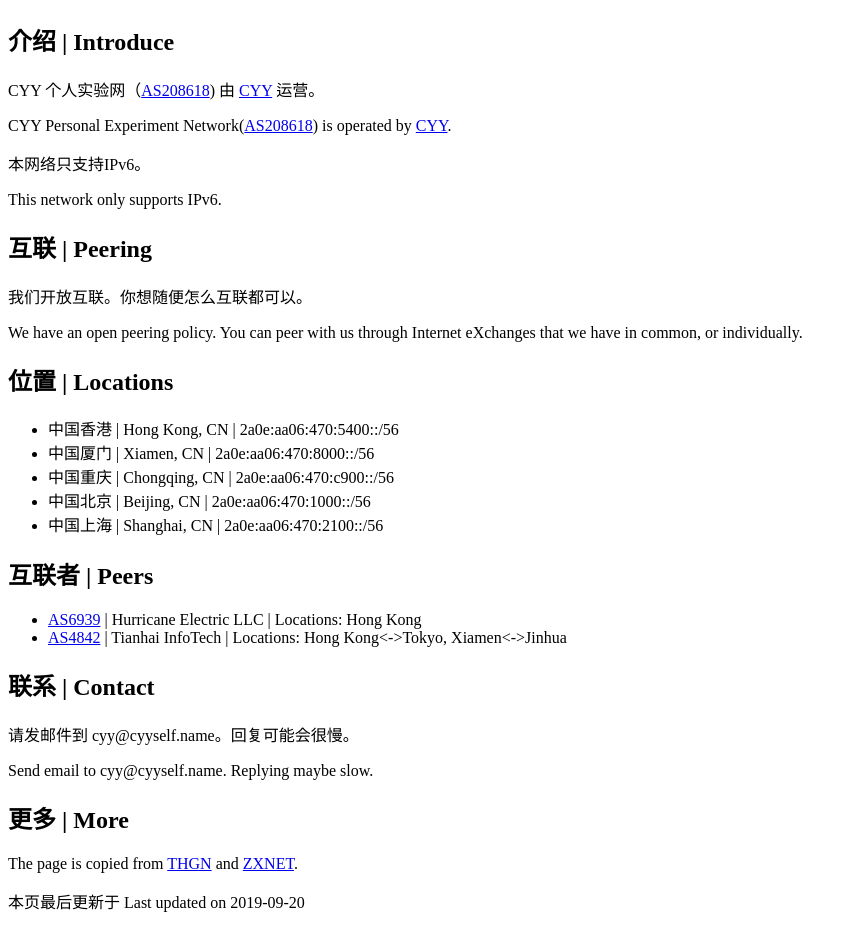
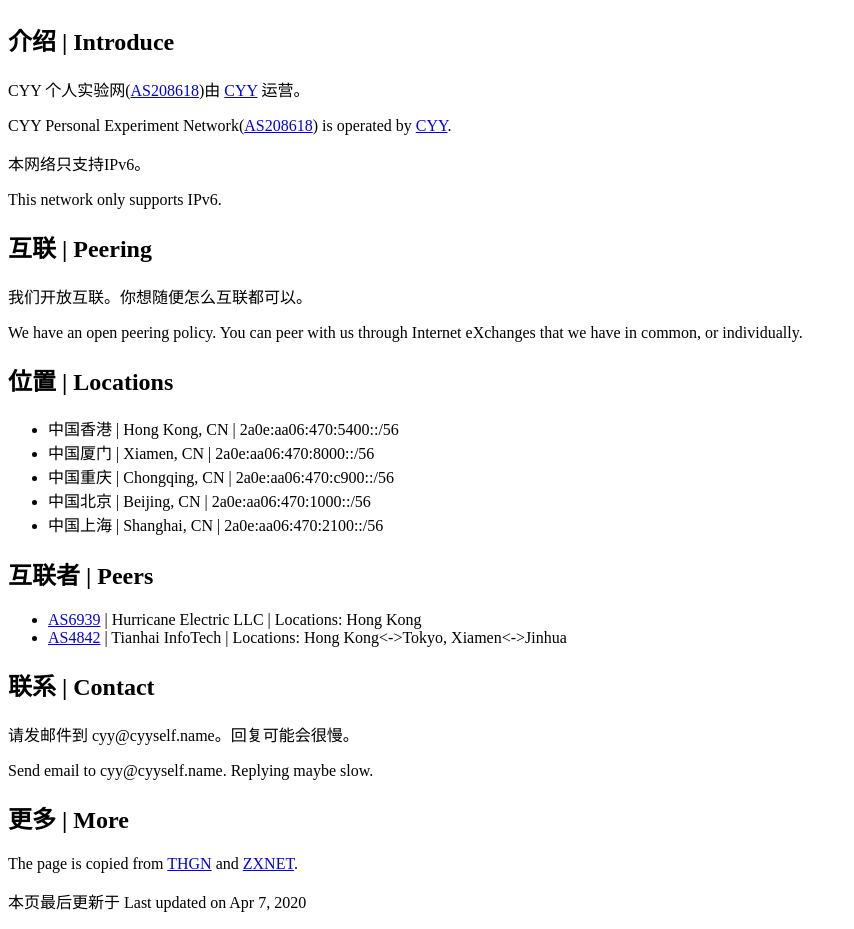
Before and after one commit to cyyself/as208618.cyyself.name, a plain HTML site: page index.html in a window 1280 px wide. Shown: the part 67-996 px from the top of the page, without its empty margins (0-854 px from the left). Drawn offline with Linux system fonts and the light colour scheme.

Commit message:
Update index.html

```diff
--- a/index.html
+++ b/index.html
@@ -7,7 +7,7 @@
 		<h1>CYY 个人实验网 | CYY Personal Experiment Network</h1>
 
 		<h2>介绍 | Introduce</h2>
-		<p>CYY 个人实验网（<a href="https://bgp.he.net/AS208618">AS208618</a>) 由 <a href="https://cyyself.name">CYY</a> 运营。</p>
+		<p>CYY 个人实验网(<a href="https://bgp.he.net/AS208618">AS208618</a>)由 <a href="https://cyyself.name">CYY</a> 运营。</p>
 		<p>CYY Personal Experiment Network(<a href="https://bgp.he.net/AS208618">AS208618</a>) is operated by <a href="https://cyyself.name">CYY</a>.</p>
 		<p>本网络只支持IPv6。</p>
 		<p>This network only supports IPv6.</p>
@@ -39,7 +39,7 @@
 		<h2>更多 | More</h2>
 		<p>The page is copied from <a href="http://net.tianhai.info/">THGN</a> and <a href="https://as139317.zxinc.org">ZXNET</a>.</p>
 
-		<p>本页最后更新于 Last updated on 2019-09-20</p>
+		<p>本页最后更新于 Last updated on Apr 7, 2020</p>
 
 		<script>
 			var contactMailbox = ["c","y","y","@","c","y","y","s","e","l","f",".","n","a","m","e"];
```
